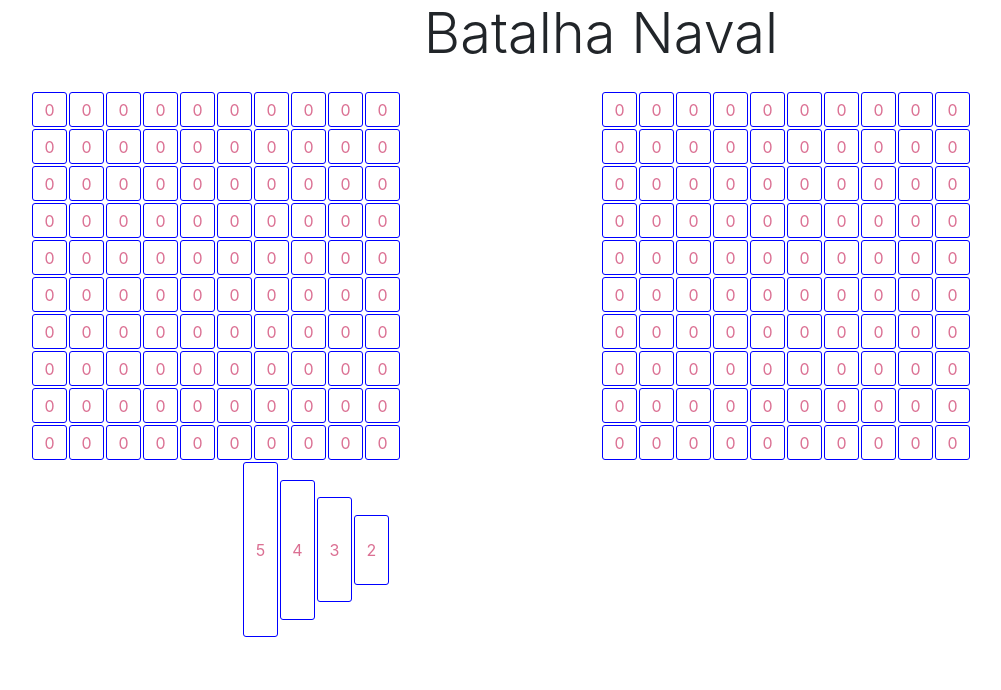
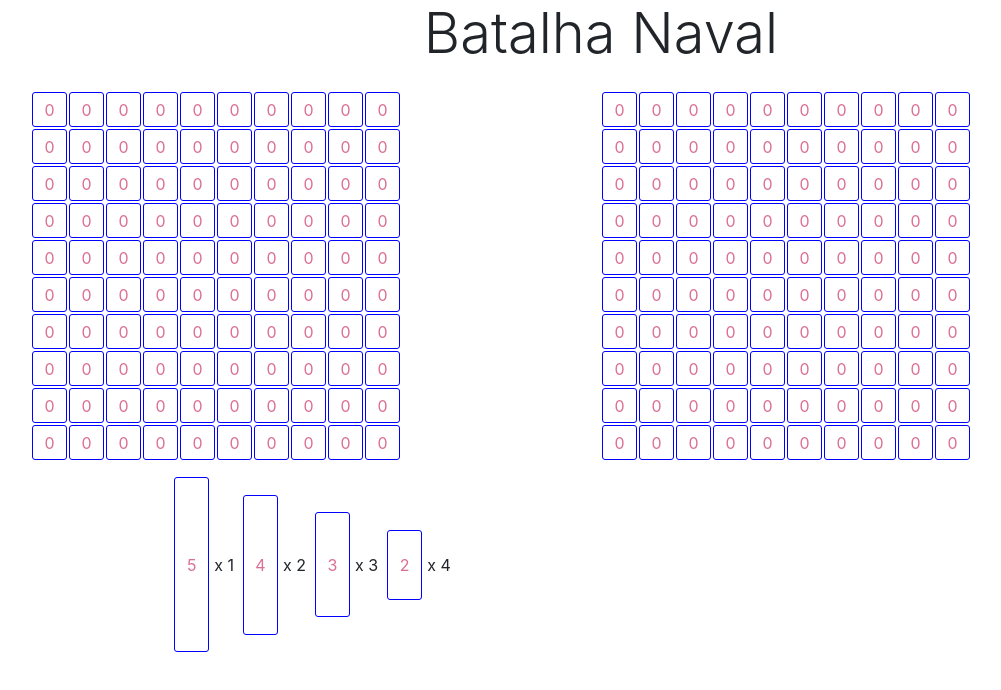
Before and after one commit to devpaulosouza/redes-socket-client-batalha-naval, a React (Create React App) app: page / in a window 1280 px wide. Shown: the top 690 px of the page, without its empty margins (39-1040 px from the left). Built offline with nearby package versions, Linux system fonts and the light colour scheme.

Commit message:
quantidade de navios

```diff
--- a/src/components/Board/index.jsx
+++ b/src/components/Board/index.jsx
@@ -135,13 +135,17 @@ export default class Board extends Component {
       return Object.keys(pieces).map((key, i) => {
         const piece = pieces[key];
         return (
+          <>
             <Button
+              className="mt-3"
               onClick={() => this.selectPiece(piece, key)}
               style={{ height: 35 * piece.size }}
               key={`piece-${i}`}
               disabled={piece.quantity === 0}>
               {piece.size}
             </Button>
+            <span className="mr-2 ml-1">x {piece.quantity}</span>
+          </>
         );
       });
     }
```
Lines whose indentation alone changed are shown as unchanged.
